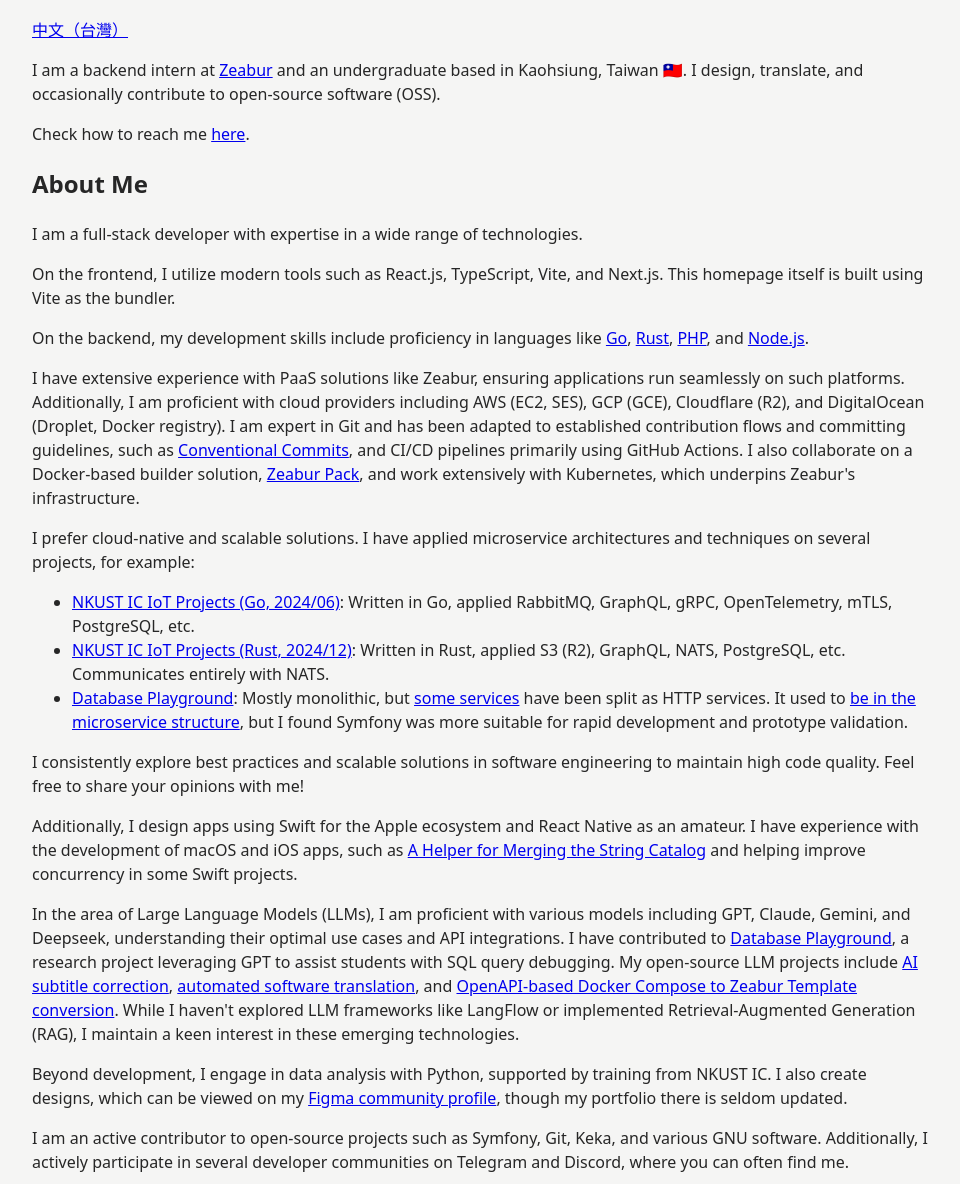
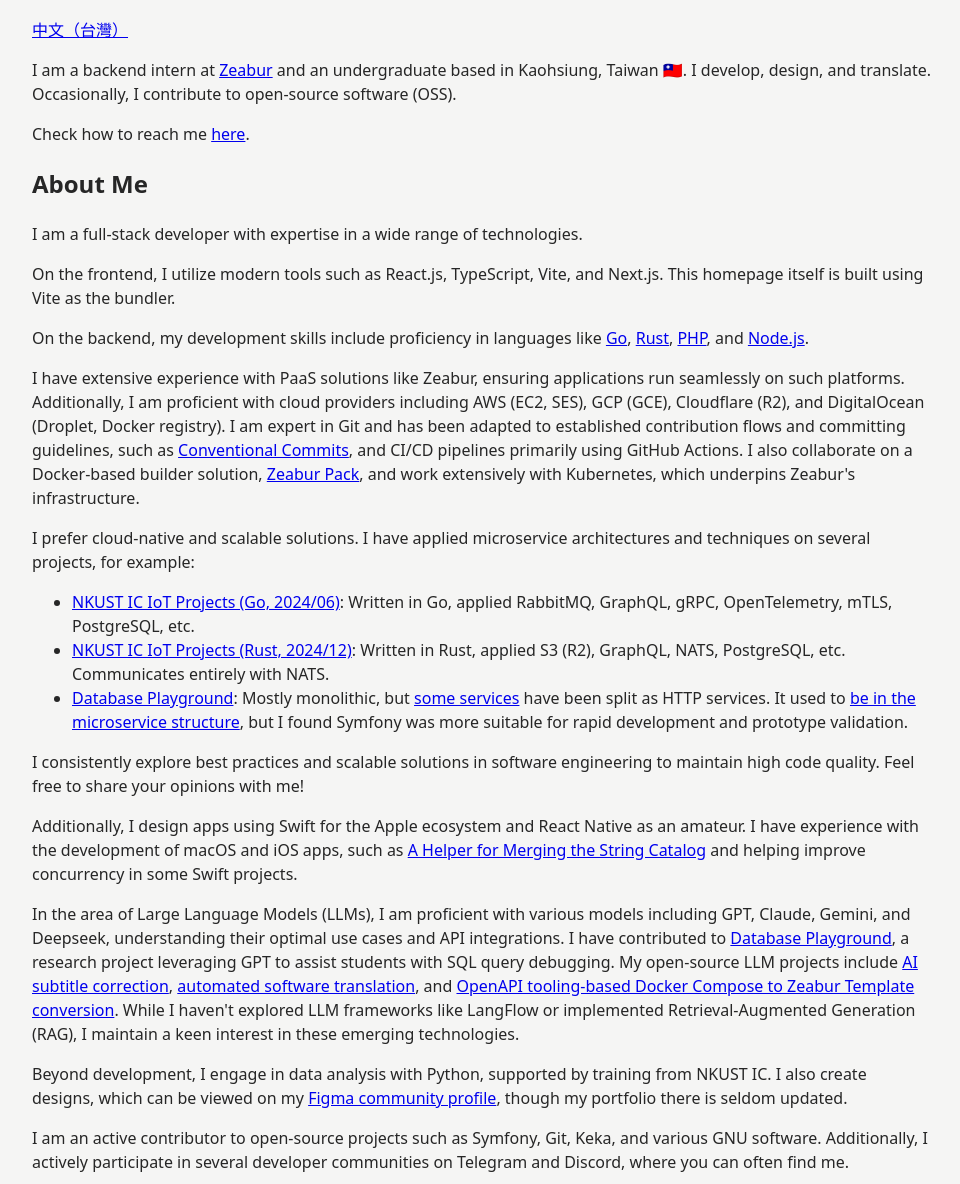
Before and after one commit to pan93412/homepage-plain, a website built with Vite: page index.html in a window 1280 px wide. Shown: the part 116-1300 px from the top of the page, without its empty margins (158-1118 px from the left). Built offline with nearby package versions, Linux system fonts and the light colour scheme.

Commit message:
docs: Update some description

```diff
--- a/index.html
+++ b/index.html
@@ -27,8 +27,8 @@
 
       <p>
         I am a backend intern at <a href="https://zeabur.com">Zeabur</a> and an
-        undergraduate based in Kaohsiung, Taiwan 🇹🇼. I design, translate, and
-        occasionally contribute to open-source software (OSS).
+        undergraduate based in Kaohsiung, Taiwan 🇹🇼. I develop, design, and translate.
+        Occasionally, I contribute to open-source software (OSS).
       </p>
 
       <p>Check how to reach me <a href="#contact">here</a>.</p>
@@ -126,7 +126,7 @@
           debugging. My open-source LLM projects include <a href="https://github.com/pan93412/vtt-convert">
           AI subtitle correction</a>, <a href="https://github.com/pan93412/localization-copilot">
           automated software translation</a>, and <a href="https://chatgpt.com/g/g-vLuFSDDbd-zeabur-template-generator">
-          OpenAPI-based Docker Compose to Zeabur Template conversion</a>. While I haven't explored LLM
+          OpenAPI tooling-based Docker Compose to Zeabur Template conversion</a>. While I haven't explored LLM
           frameworks like LangFlow or implemented Retrieval-Augmented Generation (RAG), I maintain a
           keen interest in these emerging technologies.
         </p>
```
